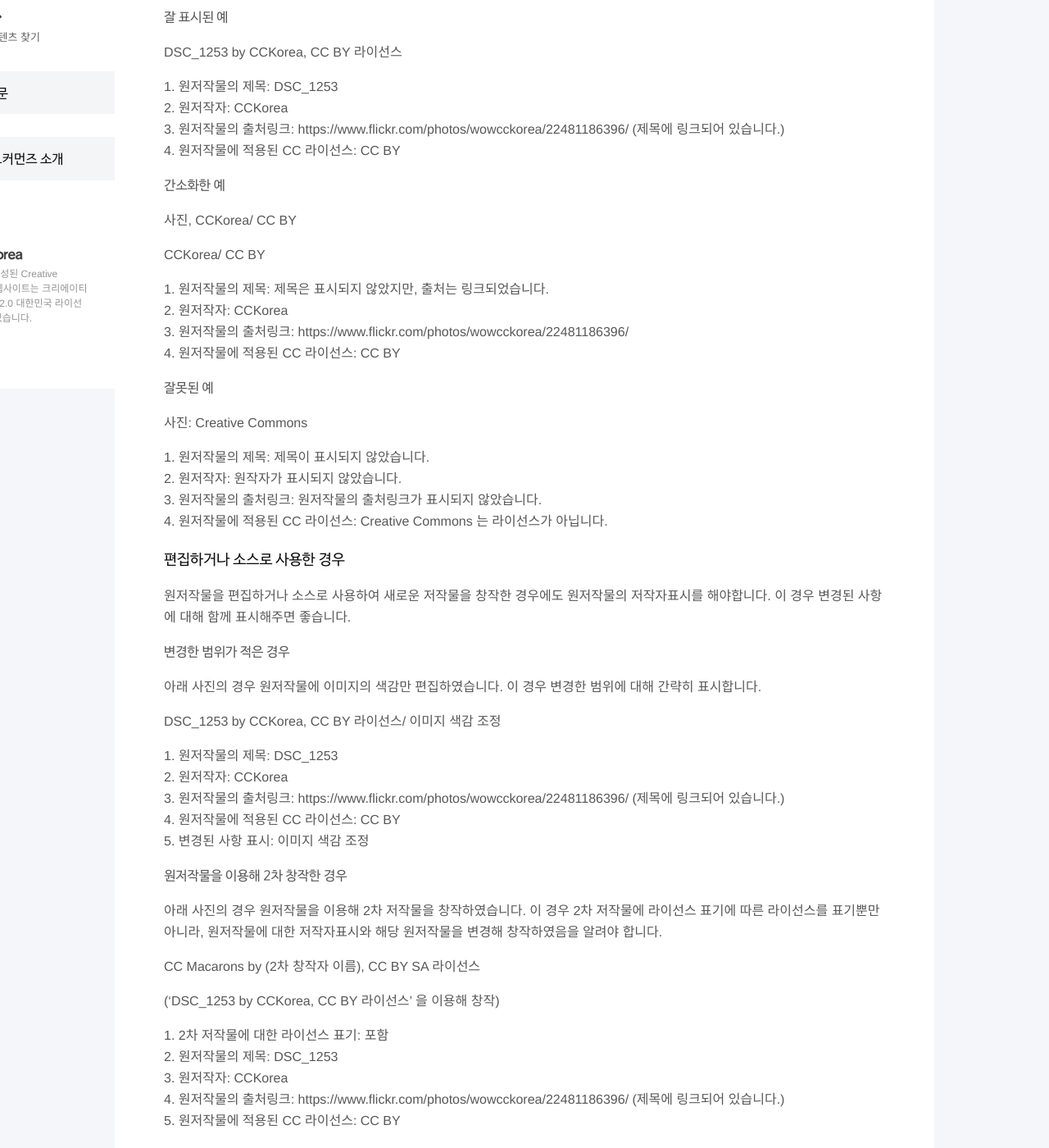
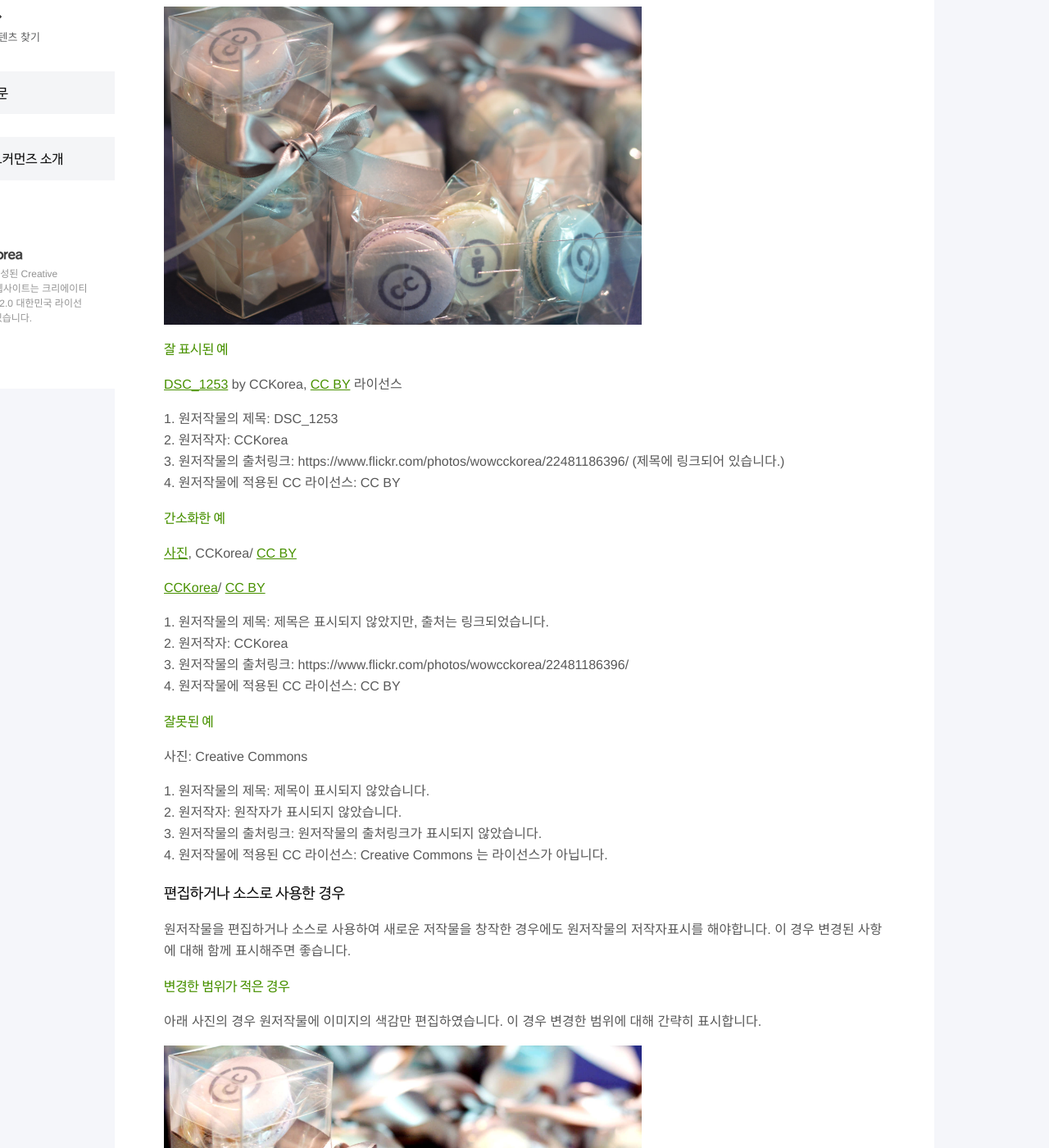
Before and after one commit to creativecommonskorea/cclguide, a Jekyll site: the page built from pages/reuse/02-source-display.md, in a window 1280 px wide and 1400 px high, scrolled down 699 px. Shown: the whole window at 82% size. Built offline with Jekyll 4.4.1, drawn with Linux system fonts in a browser that asks for light colours; nearby versions of some CDN libraries; some web fonts are replaced; a style sheet for code colours, icons or effects is not loaded; some of the changed lines change nothing that is shown; some of the changed text lies outside the part shown.

Commit message:
Updated 02-source-display.md

```diff
--- a/pages/reuse/02-source-display.md
+++ b/pages/reuse/02-source-display.md
@@ -1,10 +1,12 @@
 ---
 layout: page
 published: true
-permalink: /reuse/source-display/
+permalink: "/reuse/source-display/"
 title: 02. 출처표시방법
-description:
+description: null
+front: true
 ---
+
 
 6종류의 CC 라이선스 모두 공통적으로 지켜야할 이용조건이 있습니다. 바로, 저작자표시 입니다. CC 라이선스가 적용된 저작물을 업로드하거나 재창작하는 등 저작물을 이용할때는 반드시 저작자를 표시해야 하는데, 저작자표시에는 가능한 아래 4가지 사항이 포함되어야 합니다.
 
@@ -21,28 +23,29 @@
 
 아래는 2015 CC Global Summit 에서 찍은 CC 마카롱 사진입니다. 이 사진은 CC 라이선스들 중 CC BY 가 적용되어 공개되었는데요, 이 사진을 사용할때 어떻게 저작권 표시를 할 수 있는지 예를 들겠습니다.
 
+![attribution_example.jpg]({{site.baseurl}}/media/attribution_example.jpg)
 
-**잘 표시된 예**
+### 잘 표시된 예
 
-DSC_1253 by CCKorea, CC BY 라이선스
+[DSC_1253](https://www.flickr.com/photos/wowcckorea/22481186396/) by CCKorea, [CC BY](http://creativecommons.org/licenses/by/2.0/kr/) 라이선스
 
 1. 원저작물의 제목: DSC_1253
 2. 원저작자: CCKorea
 3. 원저작물의 출처링크: https://www.flickr.com/photos/wowcckorea/22481186396/ (제목에 링크되어 있습니다.)
 4. 원저작물에 적용된 CC 라이선스: CC BY
 
-**간소화한 예**
+### 간소화한 예
 
-사진, CCKorea/ CC BY
+[사진](https://www.flickr.com/photos/wowcckorea/22481186396/), CCKorea/ [CC BY](http://creativecommons.org/licenses/by/2.0/kr/)
 
-CCKorea/ CC BY
+[CCKorea](https://www.flickr.com/photos/wowcckorea/22481186396/)/ [CC BY](http://creativecommons.org/licenses/by/2.0/kr/)
 
 1. 원저작물의 제목: 제목은 표시되지 않았지만, 출처는 링크되었습니다.
 2. 원저작자: CCKorea
 3. 원저작물의 출처링크: https://www.flickr.com/photos/wowcckorea/22481186396/
 4. 원저작물에 적용된 CC 라이선스: CC BY
 
-**잘못된 예**
+### 잘못된 예
 
 사진: Creative Commons
 
@@ -51,15 +54,15 @@
 3. 원저작물의 출처링크: 원저작물의 출처링크가 표시되지 않았습니다.
 4. 원저작물에 적용된 CC 라이선스: Creative Commons 는 라이선스가 아닙니다.
 
-
 ## 편집하거나 소스로 사용한 경우
 
 원저작물을 편집하거나 소스로 사용하여 새로운 저작물을 창작한 경우에도 원저작물의 저작자표시를 해야합니다. 이 경우 변경된 사항에 대해 함께 표시해주면 좋습니다.
 
-**변경한 범위가 적은 경우**
+### 변경한 범위가 적은 경우
 
 아래 사진의 경우 원저작물에 이미지의 색감만 편집하였습니다. 이 경우 변경한 범위에 대해 간략히 표시합니다.
 
+![attribution_example_2.jpg]({{site.baseurl}}/media/attribution_example_2.jpg)
 
 DSC_1253 by CCKorea, CC BY 라이선스/ 이미지 색감 조정
 
@@ -69,13 +72,13 @@
 4. 원저작물에 적용된 CC 라이선스: CC BY
 5. 변경된 사항 표시: 이미지 색감 조정
 
-
-**원저작물을 이용해 2차 창작한 경우**
+### 원저작물을 이용해 2차 창작한 경우
 
 아래 사진의 경우 원저작물을 이용해 2차 저작물을 창작하였습니다. 이 경우 2차 저작물에 라이선스 표기에 따른 라이선스를 표기뿐만 아니라, 원저작물에 대한 저작자표시와 해당 원저작물을 변경해 창작하였음을 알려야 합니다.
 
+![attribution_example_3.jpg]({{site.baseurl}}/media/attribution_example_3.jpg)
+
 CC Macarons by (2차 창작자 이름), CC BY SA 라이선스
-
 ('DSC_1253 by CCKorea, CC BY 라이선스' 을 이용해 창작)
 
 1. 2차 저작물에 대한 라이선스 표기: 포함
@@ -83,6 +86,4 @@
 3. 원저작자: CCKorea
 4. 원저작물의 출처링크: https://www.flickr.com/photos/wowcckorea/22481186396/ (제목에 링크되어 있습니다.)
 5. 원저작물에 적용된 CC 라이선스: CC BY
-
-
-변경된 사항 표시: DSC_1253 을 이용해 2차 창작된 저작물임을 안내
+6. 변경된 사항 표시: DSC_1253 을 이용해 2차 창작된 저작물임을 안내
```
